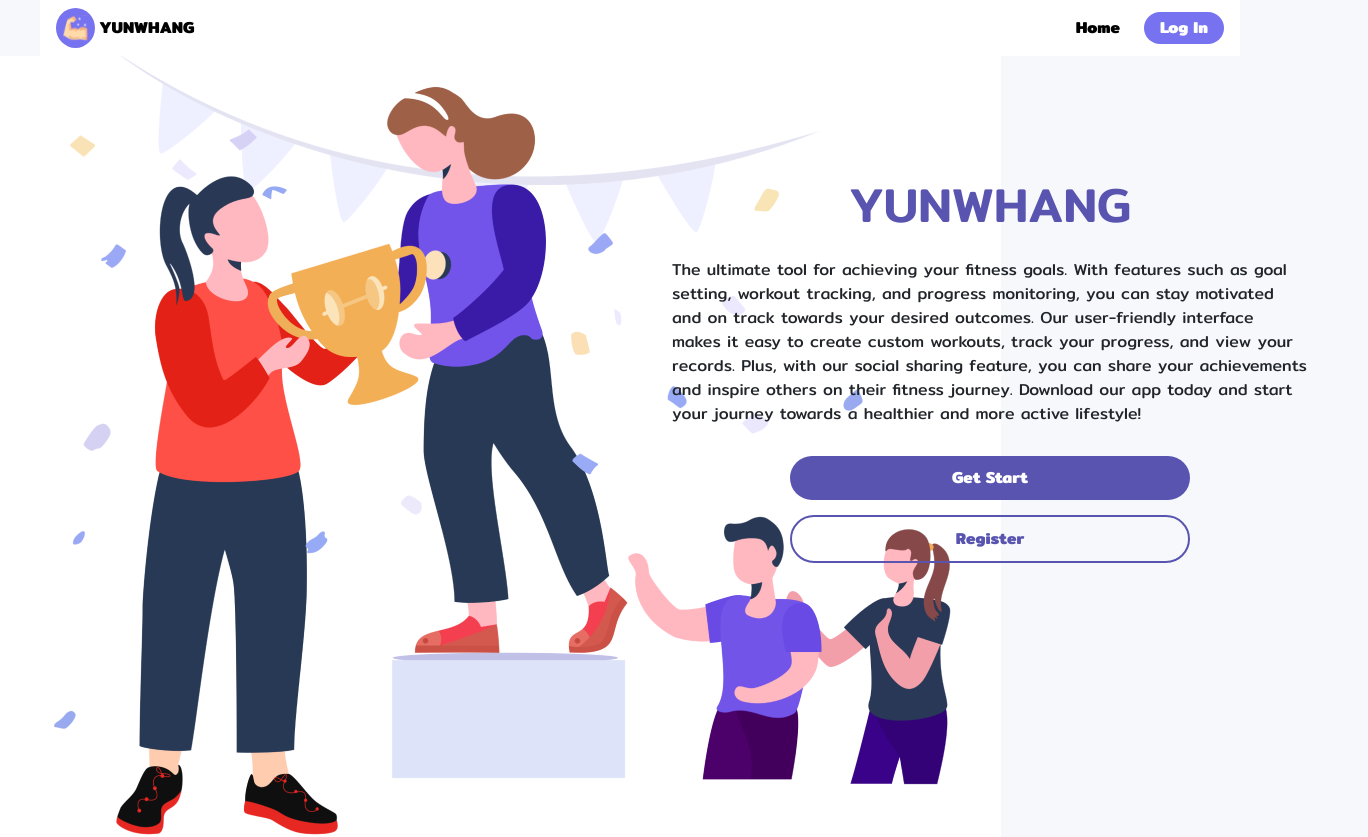
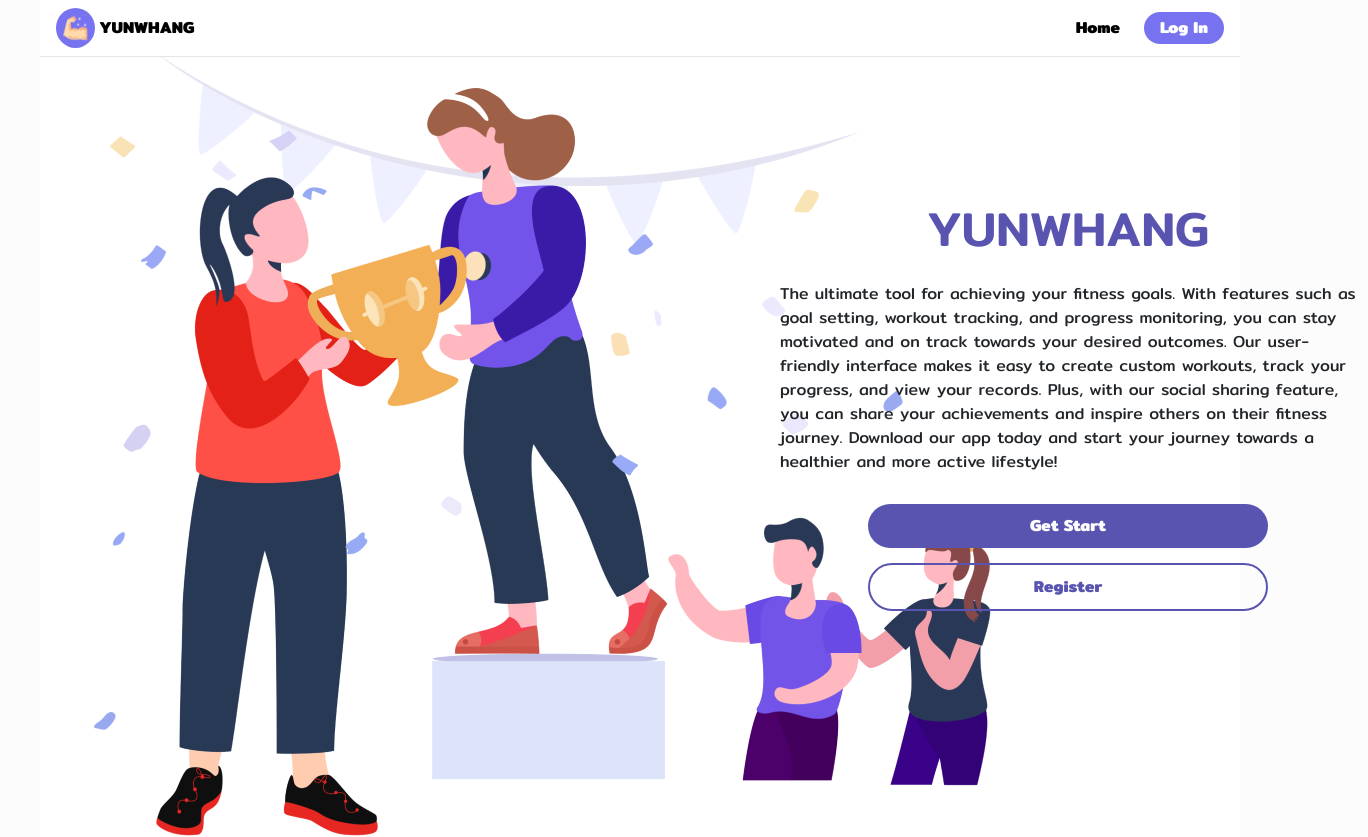
Before and after one commit to I3right/JSD4_GroupF_FrontEnd, a React (Vite) app in the folder Fuiyoh/: page / in a window 1280 px wide. Shown: the top 837 px of the page, 1368 px wide, since content can reach past the window. Built offline with nearby package versions, Linux system fonts and the light colour scheme.

Commit message:
edit syle home

```diff
--- a/Fuiyoh/src/assets/Component/Dashboard/Dashboard.css
+++ b/Fuiyoh/src/assets/Component/Dashboard/Dashboard.css
@@ -1,5 +1,6 @@
 .dashboard {
   display: flex;
+  justify-content: center;
   min-height: 100vh;
   height: 100%;
 }
@@ -13,7 +14,7 @@
 
 .dashboard > aside {
   padding: 40px;
-  width: 350px;
+  width: 300px;
   display: flex;
   flex-direction: column;
   gap: 0.5rem;
@@ -38,7 +39,7 @@
 .dashboard-profile>div {
     display: flex;
     flex-direction: column;
-    align-items: end;
+    align-items: flex-end;
     gap: 2px;
     cursor: pointer;
 }
@@ -51,6 +52,10 @@
 
 .dashboard-profile > div > div {
   width: 20px;
+}
+
+div.dashboard aside{
+  background-color: white;
 }
 
 aside .add-activity-btn {
--- a/Fuiyoh/src/assets/Component/EditUser/EditUser.css
+++ b/Fuiyoh/src/assets/Component/EditUser/EditUser.css
@@ -1,7 +1,7 @@
 body{
     margin: 0;
     padding: 0;
-    background-color: #F6F8FC;
+    background-color: #fcfcfc;
     /* max-width: 1200px; */
     /* display: flex; */
 }
--- a/Fuiyoh/src/assets/Component/Home/Home.css
+++ b/Fuiyoh/src/assets/Component/Home/Home.css
@@ -29,20 +29,34 @@ a:hover {
 
 /* Section main content */
 #maincontent {
-  background-image: url(../../Picture/icon/Home/content_main.png);
+  display: flex;
+  justify-content: center;
+  background-color: #fff;
   margin: 0 auto;
   height: 800px;
-  width: 1320px;
+  max-width: 1200px;
+  width: 100%;
+}
+
+#maincontent-picture {
+  /* border: 1px solid red; */
+  position: relative;
+  background-image: url(../../Picture/icon/Home/content_main.png);
   background-repeat: no-repeat, repeat;
-  position: relative;
-  margin-bottom: 70px;
+  width: 1200px;
 }
+
 #textcontent {
   display: flex;
   flex-direction: row;
+  width: 600px;
+  position: absolute;
+  left: 60%;
+  top: 200px;
 }
+
 #textcontent1 {
-  padding-top: 120px;
+  /* padding-top: 120px; */
 }
 
 #textcontent1 h5 {
@@ -107,42 +121,41 @@ a:hover {
 }
 
 /* card section */
-.section2-container{
+.section2-container {
   display: flex;
   flex: 1;
-  background-color: #F6F8FC;
+  background-color: #f6f8fc;
   padding: 40px 0;
   justify-content: center;
 }
 
-.card-container{
+.card-container {
   width: 300px;
   background-color: #fff;
   margin: 0 20px;
   padding: 40px 20px;
-  border-radius: 4px ;
+  border-radius: 4px;
   border: solid 1px ghostwhite;
 }
 
-.card-container:hover{
-  border: 1px solid #7773F0 ;
+.card-container:hover {
+  border: 1px solid #7773f0;
 }
 
-.card-container div{
+.card-container div {
   display: flex;
   flex-direction: column;
   align-items: center;
 }
 
-.card-container div img{
+.card-container div img {
   width: 100px;
   height: 100px;
 }
 
-.card-container div h4{
+.card-container div h4 {
   margin: 10px 0;
 }
-
 
 /* contect section */
 
--- a/Fuiyoh/src/assets/Component/Home/Home.jsx
+++ b/Fuiyoh/src/assets/Component/Home/Home.jsx
@@ -44,7 +44,7 @@ const Home = () => {
   return (
     <LayoutNormal>
       <div id="maincontent" className="row">
-        <div className="col-6"></div>
+        <div id="maincontent-picture" className="col-6"></div>
         <div id="textcontent" className="col-6">
           <div id="textcontent1" className="card-body">
             <h5 className="card-title">YUNWHANG</h5>
--- a/Fuiyoh/src/assets/Component/Navbar/Navbar.css
+++ b/Fuiyoh/src/assets/Component/Navbar/Navbar.css
@@ -1,10 +1,3 @@
-* {
-    margin: 0;
-    padding: 0;
-    /* box-sizing: border-box; */
-}
-
-
 .navbar{
     display: flex;
     justify-content: space-between;
@@ -13,6 +6,7 @@
     background-color: white;
     max-width: 1200px;
     margin: 0 auto;
+    border-bottom: 0.5px solid rgba(0, 0, 0, 0.1);
 }
 
 /* left-navbar */
```
